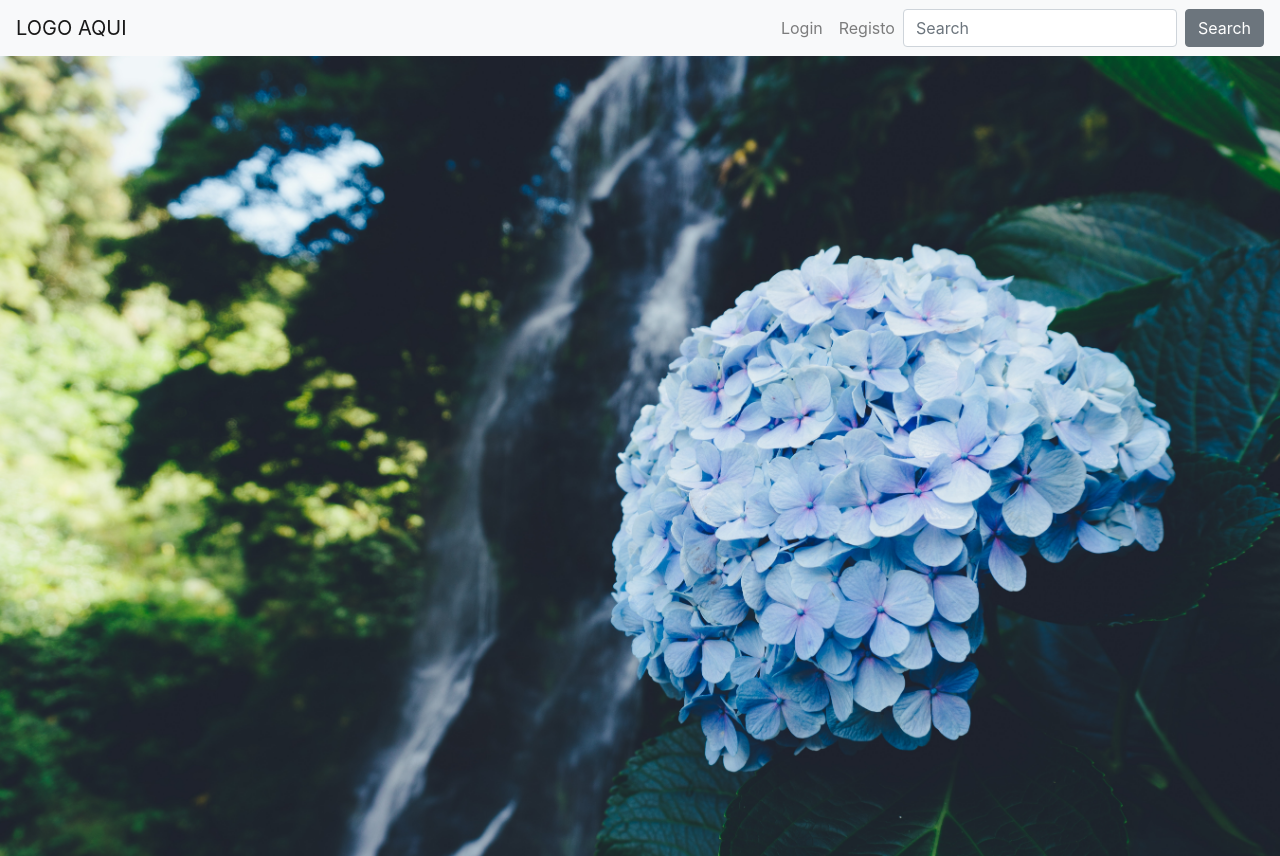
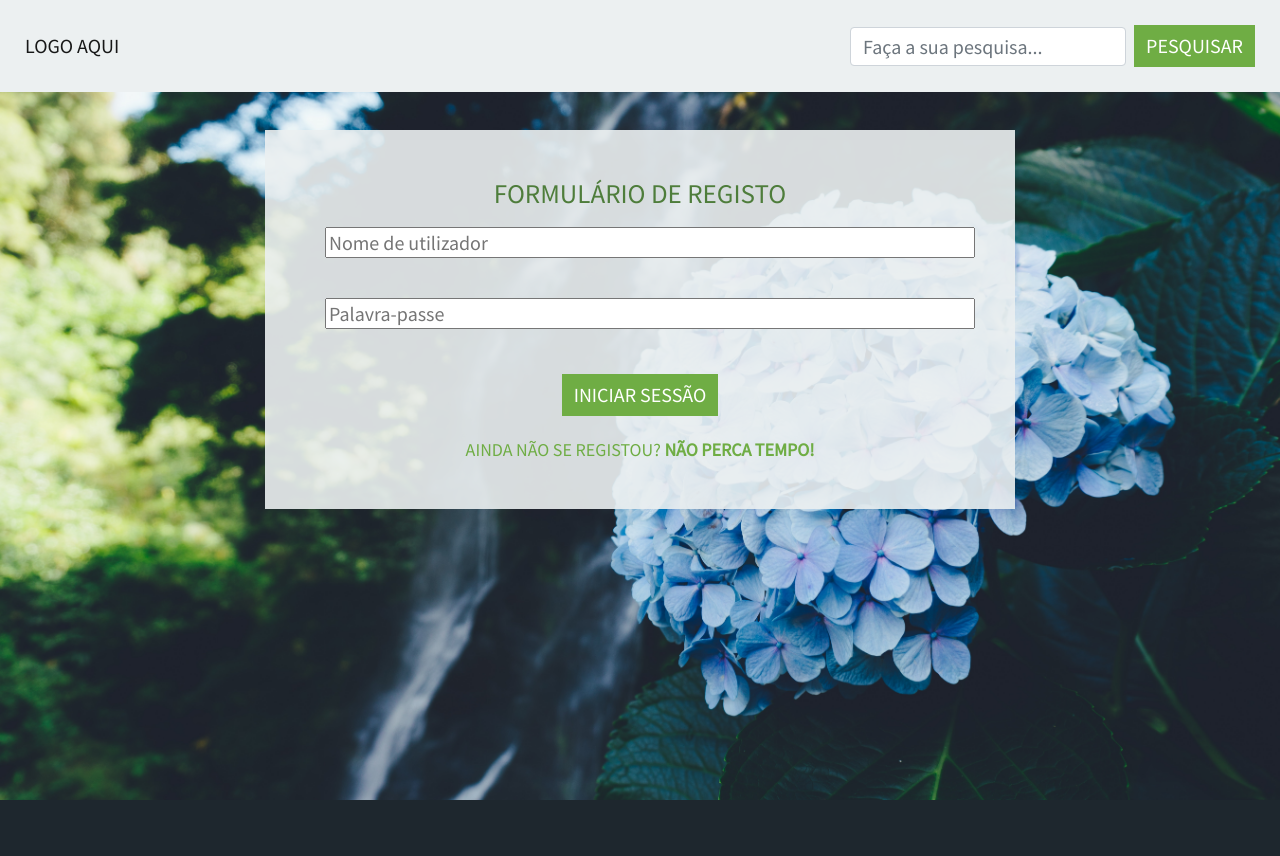
Before and after one commit to AzD3v/Paradise-Guide, a PHP site: page / in a window 1280 px wide. After the commit the page ends 800 px from the top, so only its background shows below. Run offline with PHP 8.4, Linux system fonts and the light colour scheme.

Commit message:
Register and login basic layout almost finished. Animation needs improvement

```diff
--- a/css/homepage.css
+++ b/css/homepage.css
@@ -1,17 +1,158 @@
 /* General */
 body,
-html {height: 100%;}
+html {
+    height: 100%;
+    overflow: hidden;
+    font-family: 'Source Sans Pro', sans-serif;
+}
+
+a:hover {
+    text-decoration: none;
+}
+
+/* Navbar */
+nav.navbar.navbar-expand-lg.navbar-light.bg-light {
+    padding: 25px;
+    background: rgba(236, 240, 241, 0.9) !important;
+    transition: all 300ms ease-in-out;
+}
+
+nav.navbar.navbar-expand-lg.navbar-light.bg-light:hover {
+    background: rgba(236, 240, 241) !important;
+}
+
+.form-inline.login_form>button {
+    background: #6FAD44;
+    border: 0;
+    transition: all 300ms ease-in-out;
+}
+
+.form-inline.login_form>button:hover {
+    background: #4E7D3B;
+}
+
+.form-inline.login_form>.form-control.mr-sm-2 {
+    height: 6%;
+}
+
+.form-inline.login_form>input, .form-inline.login_form>button {
+    font-size: 20px;
+}
+
+button.navbar-toggler {
+    background-color: #fff;
+}
+button.navbar-toggler span.navbar-toggler-icon {
+    color: #6FAD44!important;
+}
 
 /* Wallpaper */
 .homepage-bg {
-    /* The image used */
     background-image: url("../img/bg1.jpg");
-
-    /* Full height */
     height: 100%;
-
-    /* Center and scale the image nicely */
     background-position: center;
     background-repeat: no-repeat;
     background-size: cover;
 }
+
+/* Login e registo */
+.login_register {
+    width: 750px;
+    padding: 3% 0 0;
+    margin: auto;
+}
+
+.login_register_form {
+    position: relative;
+    z-index: 1;
+    background: #fff;
+    max-width: 750px;
+    margin: 0 auto;
+    padding: 50px;
+    text-align: center;
+    background: rgba(236, 240, 241, 0.9) !important;
+    transition: all 300ms ease-in-out;
+}
+
+.register_form {display: none;}
+.login_register_form h3 {
+    font-size: 27px;
+    margin-bottom: 20px;
+    text-transform: uppercase;
+    color: #4E7D3B;
+}
+
+.login_register_form:hover {
+    background: rgba(236, 240, 241) !important;
+}
+
+.login_register_form form input {
+    width: 100%;
+    margin: 0 10px 40px;
+    box-sizing: border-box;
+    font-size: 20px;
+}
+
+.form-block1 {
+    display: flex;
+    flex-direction: row;
+    justify-content: space-evenly;
+}
+
+.form-block2 {
+    display: flex;
+    justify-content: center;
+}
+
+.form-block3 {
+    display: flex;
+    justify-content: space-evenly;
+}
+
+.login_form button {
+    margin-top: 5px;
+    font-size: 20px;
+    text-transform: uppercase;
+    background-color: #6FAD44;
+    transition: all 300ms ease-in-out;
+    border: 0;
+    border-radius: 0;
+}
+
+.login_form button:hover {
+    background: #4E7D3B;
+}
+
+.register_form button:hover {
+    background: #4E7D3B;
+}
+
+.register_form button {
+    margin-top: 5px;
+    font-size: 20px;
+    text-transform: uppercase;
+    background-color: #6FAD44;
+    transition: all 300ms ease-in-out;
+    border: 0;
+    border-radius: 0;
+}
+
+.register button:hover {
+    background: #4E7D3B;
+}
+
+p {
+    margin-top: 25px;
+    font-size: 18px;
+    color: #6FAD44;
+    text-transform: uppercase;
+}
+
+p a {
+    color: #6FAD44;
+    font-weight: bold;
+}
+
+p a:hover {
+    color: #4E7D3B;
+}
--- /dev/null
+++ b/css/reset.css
@@ -0,0 +1,131 @@
+/* CSS RESET */
+html,
+body,
+div,
+span,
+applet,
+object,
+iframe,
+h1,
+h2,
+h3,
+h4,
+h5,
+h6,
+p,
+blockquote,
+pre,
+a,
+abbr,
+acronym,
+address,
+big,
+cite,
+code,
+del,
+dfn,
+em,
+img,
+ins,
+kbd,
+q,
+s,
+samp,
+small,
+strike,
+strong,
+sub,
+sup,
+tt,
+var,
+b,
+u,
+i,
+center,
+dl,
+dt,
+dd,
+ol,
+ul,
+li,
+fieldset,
+form,
+label,
+legend,
+table,
+caption,
+tbody,
+tfoot,
+thead,
+tr,
+th,
+td,
+article,
+aside,
+canvas,
+details,
+embed,
+figure,
+figcaption,
+footer,
+header,
+hgroup,
+menu,
+nav,
+output,
+ruby,
+section,
+summary,
+time,
+mark,
+audio,
+video {
+    margin: 0;
+    padding: 0;
+    border: 0;
+    font-size: 100%;
+    font: inherit;
+    vertical-align: baseline;
+}
+
+/* HTML5 display-role reset for older browsers */
+article,
+aside,
+details,
+figcaption,
+figure,
+footer,
+header,
+hgroup,
+menu,
+nav,
+section {
+    display: block;
+}
+
+body {
+    line-height: 1;
+}
+
+ol,
+ul {
+    list-style: none;
+}
+
+blockquote,
+q {
+    quotes: none;
+}
+
+blockquote:before,
+blockquote:after,
+q:before,
+q:after {
+    content: '';
+    content: none;
+}
+
+table {
+    border-collapse: collapse;
+    border-spacing: 0;
+}
--- a/index.html
+++ b/index.html
@@ -7,16 +7,24 @@
     <meta name="viewport" content="width=device-width, initial-scale=1.0">
     <meta http-equiv="X-UA-Compatible" content="ie=edge">
 
-    <!-- CSS stylesheets | Bootstrap CDN-->
+    <!-- Bootstrap CDN | CSS stylesheets -->
     <link rel="stylesheet" href="https://stackpath.bootstrapcdn.com/bootstrap/4.1.3/css/bootstrap.min.css" integrity="sha384-MCw98/SFnGE8fJT3GXwEOngsV7Zt27NXFoaoApmYm81iuXoPkFOJwJ8ERdknLPMO"
         crossorigin="anonymous">
+    <link rel="stylesheet" type="text/css" href="css/reset.css">
     <link rel="stylesheet" type="text/css" href="css/homepage.css">
 
-    <!-- Page title-->
+    <!-- Sourca Sans Pro Font Family -->
+    <link href="https://fonts.googleapis.com/css?family=Source+Sans+Pro" rel="stylesheet">
+
+    <!-- Page title -->
     <title>Paradise Guide | Bem-vindo</title>
 </head>
+
 <body>
 
+    <div class="homepage-bg">
+
+        <!-- Navbar -->
         <nav class="navbar navbar-expand-lg navbar-light bg-light">
             <a class="navbar-brand" href="index.php">LOGO AQUI</a>
             <button class="navbar-toggler" type="button" data-toggle="collapse" data-target="#navbarColor03" aria-controls="navbarColor03"
@@ -28,35 +36,89 @@
 
                 <ul class="navbar-nav mr-auto"></ul>
 
-                <div class="login_form">
-
-                    <!-- Login and register links -->
-                    <ul class="navbar-nav mr-right">
-
-                        <!-- Login -->
-                        <li class="nav-item">
-                            <a class="nav-link" href="login.html">Login</a>
-                        </li>
-
-                        <!-- Registo -->
-                        <li class="nav-item">
-                            <a class="nav-link" href="registo.html">Registo</a>
-                        </li>
-
-                </div>
-
                     <!-- Search form -->
-                <form class="form-inline">
-                    <input class="form-control mr-sm-2" placeholder="Search" type="text">
-                    <button class="btn btn-secondary my-2 my-sm-0" type="submit">Search</button>
+                    <form class="form-inline login_form">
+                        <input class="form-control mr-sm-2" placeholder="Faça a sua pesquisa..." type="text">
+                        <button class="btn btn-secondary my-2 my-sm-0" type="submit">Pesquisar</button>
                     </form>
 
                 </ul>
 
             </div>
         </nav>
+        <!-- Final da navbar -->
 
-<div class="homepage-bg"></div>
+        <!-- Formulários de login e registo -->
+        <div class="login_register">
+
+            <!-- Formulário de registo -->
+            <div class="login_register_form">
+
+                <h3>Formulário de registo</h3>
+
+                <form action="" class="register_form">
+
+                    <div class="form-block1">
+
+                        <!-- Nome de utilizador -->
+                        <input type="text" name="username" placeholder="Nome de utilizador" class="form-control col-sm-4">
+
+                        <!-- Nome próprio -->
+                        <input type="text" placeholder="Nome próprio" class="form-control col-sm-4">
+
+                        <!-- Apelido -->
+                        <input type="text" placeholder="Apelido" class="form-control col-sm-4">
+
+                    </div>
+
+                    <div class="form-block2">
+
+                        <!-- Email -->
+                        <input type="email" name="email" placeholder="Escolha o seu email de preferência" class="form-control col-sm-8">
+
+                    </div>
+
+                    <div class="form-block3">
+
+                        <div class="form-inline">
+                            <!-- Password -->
+                            <input type="password" name="password" placeholder="Palavra-passe" class="form-control">
+
+                            <!-- Password rewrite -->
+                            <input type="password" name="password_rewrite" placeholder="Reescreva a palavra-passe" class="form-control">
+                        </div>
+
+                    </div>
+
+                    <!-- Botão que submite o registo -->
+                    <button class="btn btn-primary">Criar conta</button>
+
+                    <!-- Usuário já registado -->
+                    <p class="send_to_login">Já se encontra registado? <a href="#"> Proceda ao login!</a></p>
+
+                </form>
+
+                <form action="" class="login_form">
+
+                    <!-- Nome de utilizador -->
+                    <input type="text" name="username" placeholder="Nome de utilizador">
+
+                    <!-- Palavra-passe -->
+                    <input type="password" name="password" placeholder="Palavra-passe">
+
+                    <!-- Botão que permite iniciar sessão -->
+                    <button class="btn btn-primary">Iniciar sessão</button>
+
+                    <!-- Usuário sem registo registado -->
+                    <p>Ainda não se registou? <a href="#" class="send_to_register"> Não perca tempo!</a></p>
+
+                </form>
+
+        </div>
+
+    </div>
+
+    </div>
 
 <!-- JavaScript files-->
 <script src="https://code.jquery.com/jquery-3.3.1.slim.min.js" integrity="sha384-q8i/X+965DzO0rT7abK41JStQIAqVgRVzpbzo5smXKp4YfRvH+8abtTE1Pi6jizo"
@@ -66,5 +128,9 @@
 <script src="https://stackpath.bootstrapcdn.com/bootstrap/4.1.3/js/bootstrap.min.js" integrity="sha384-ChfqqxuZUCnJSK3+MXmPNIyE6ZbWh2IMqE241rYiqJxyMiZ6OW/JmZQ5stwEULTy"
     crossorigin="anonymous"></script>
 
+    <script src="https://code.jquery.com/jquery-3.3.1.min.js"></script>
+
+    <script src="js/main.js"></script>
+
 </body>
 </html>
--- /dev/null
+++ b/js/main.js
@@ -0,0 +1,6 @@
+$('.send_to_register').click(function() {
+    $('.register_form').animate({
+        height: "toggle",
+        opacity: "toggle"
+    }, "slow");
+});
```
Lines whose indentation alone changed are shown as unchanged.
